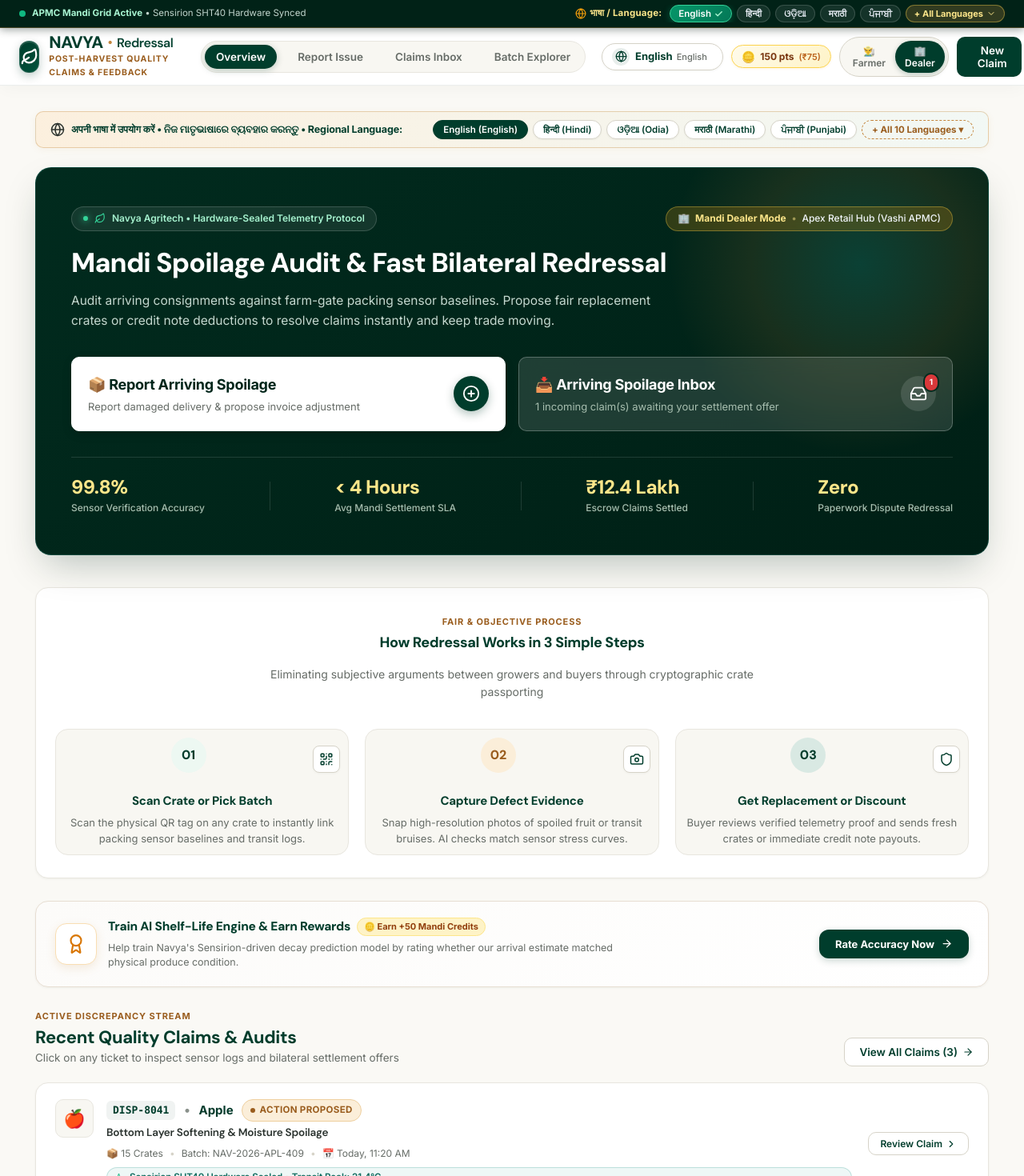
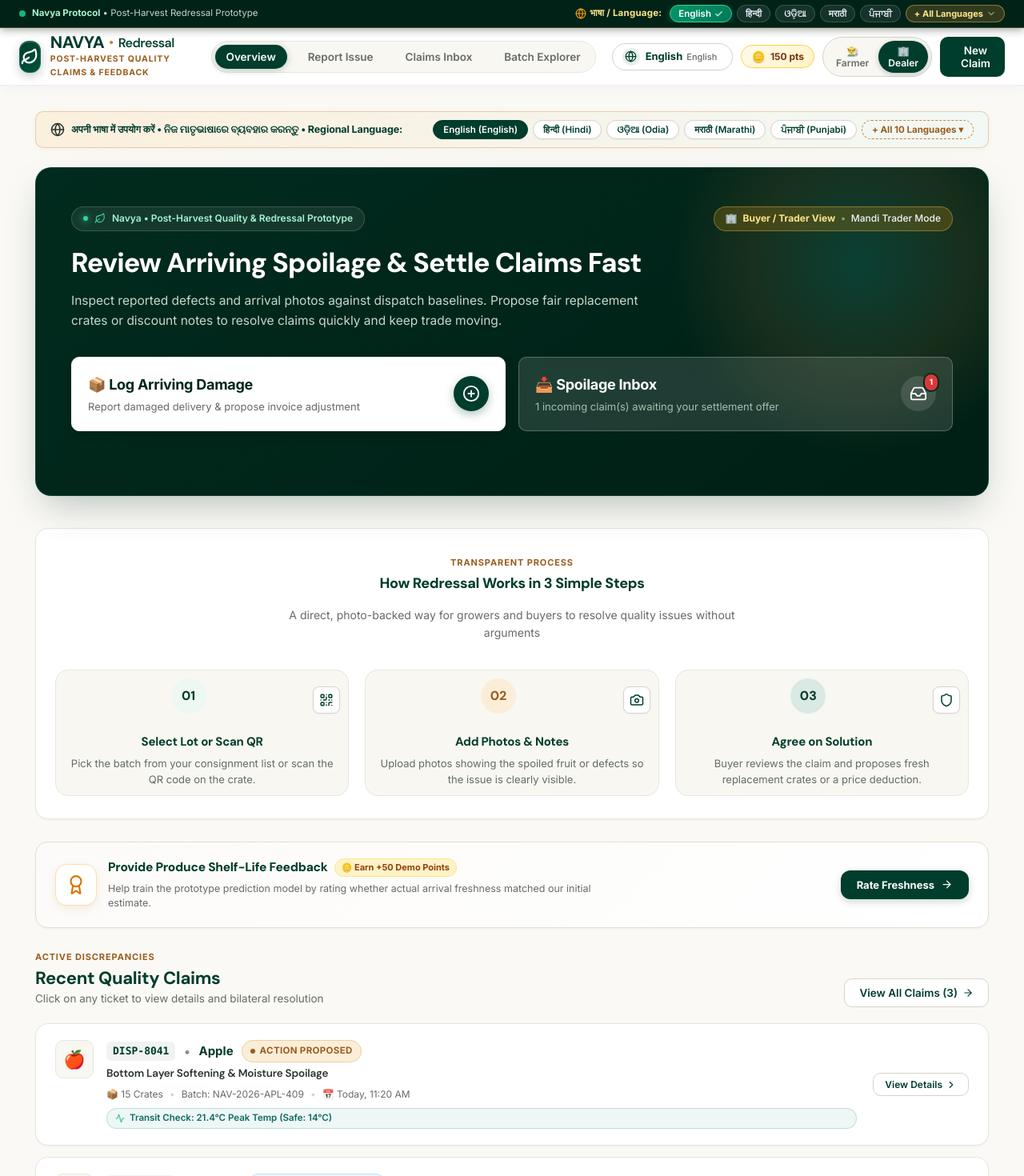
Before and after one commit to sky-ruler/navya-dispute-protocol, a React (Vite) app: page / in a window 1280 px wide. Shown: the top 1470 px of the page at 80% size. Built offline with nearby package versions, Linux system fonts and the light colour scheme.

Commit message:
chore: remove exaggerated claims and simplify terminology for prototype demo

```diff
--- a/src/components/common/Footer.jsx
+++ b/src/components/common/Footer.jsx
@@ -24,11 +24,11 @@
         <div style={{ display: 'flex', alignItems: 'center', gap: '24px', fontSize: '12.5px', flexWrap: 'wrap' }}>
           <span style={{ display: 'flex', alignItems: 'center', gap: '6px', color: 'var(--text-muted)' }}>
             <Shield size={14} color="var(--navya-forest-800)" />
-            Verifiable SGP30/SHT31 Sensor Audit
+            Photo-Backed Defect Evidence
           </span>
           <span style={{ display: 'flex', alignItems: 'center', gap: '6px', color: 'var(--text-muted)' }}>
             <Award size={14} color="var(--navya-bronze)" />
-            Bilateral Trust & Escrow Guarantee
+            Bilateral Redressal Protocol
           </span>
           <a
             href="https://github.com/sky-ruler/navya-dispute-protocol"
--- a/src/components/common/Navbar.jsx
+++ b/src/components/common/Navbar.jsx
@@ -94,7 +94,6 @@
           >
             <span className="points-coin">🪙</span>
             <span className="points-val">{userPoints} pts</span>
-            <span className="points-credit">(₹{Math.floor(userPoints / 2)})</span>
           </button>
 
           {/* Bilateral Role Switcher */}
--- a/src/components/common/RewardsBalanceModal.jsx
+++ b/src/components/common/RewardsBalanceModal.jsx
@@ -98,7 +98,7 @@
                 {userPoints} <span style={{ fontSize: '16px', fontWeight: 600, color: '#fcd34d' }}>Points</span>
               </div>
               <div style={{ fontSize: '12.5px', color: '#dcefdc', marginTop: '3px', fontWeight: 500 }}>
-                ≈ ₹{inrValue} Mandi Scan Discount Credit
+                ≈ Redeemable Discount Credits
               </div>
             </div>
 
@@ -142,7 +142,7 @@
                   </span>
                 </div>
                 <p style={{ fontSize: '12px', color: 'var(--text-muted)', lineHeight: 1.45, margin: '0 0 12px 0' }}>
-                  Convert your available {userPoints} points into an instant ₹{inrValue} discount voucher applicable towards digital lot passports, chemical testing, or sensor scans at any partner APMC mandi.
+                  Convert your available {userPoints} points into a discount voucher applicable towards digital lot passports or quality testing at partner mandis.
                 </p>
 
                 <button
@@ -161,7 +161,7 @@
                   }}
                 >
                   <Gift size={15} />
-                  <span>Redeem Now (₹{inrValue} Voucher)</span>
+                  <span>Redeem Now ({userPoints} Points)</span>
                 </button>
               </div>
             ) : (
@@ -180,7 +180,7 @@
                     borderRadius: '12px',
                     border: '1px solid #a7f3d0'
                   }}>
-                    Value: ₹{inrValue} OFF
+                    Value: {userPoints} Points Redeemed
                   </span>
                 </div>
 
@@ -216,7 +216,7 @@
                 </div>
 
                 <div style={{ fontSize: '11.5px', color: 'var(--text-muted)', lineHeight: 1.4 }}>
-                  Use this promo code at checkout on the main Navya website (<strong>navya.agritech</strong>) to deduct ₹{inrValue} from your next produce scan invoice.
+                  Use this promo code on the Navya platform to avail your discount on your next produce quality check.
                 </div>
               </div>
             )}
--- a/src/components/common/TopUtilityBar.jsx
+++ b/src/components/common/TopUtilityBar.jsx
@@ -20,11 +20,11 @@
   return (
     <div className="top-utility-bar notranslate" translate="no">
       <div className="top-utility-inner notranslate" translate="no">
-        {/* Left: Hardware Sensor & APMC Telemetry Sync Status */}
+        {/* Left: Prototype Status Badge */}
         <div className="telemetry-status-strip notranslate" translate="no">
           <span className="live-pulse-dot" />
           <span className="telemetry-status-text">
-            <strong>APMC Mandi Grid Active</strong> • Sensirion SHT40 Hardware Synced
+            <strong>Navya Protocol</strong> • Post-Harvest Redressal Prototype
           </span>
         </div>
 
--- a/src/components/filing/QrScannerModal.jsx
+++ b/src/components/filing/QrScannerModal.jsx
@@ -417,7 +417,7 @@
                     {feedMode === 'camera' ? 'Align Physical Crate QR in Box' : 'Simulated Mandi Crate Tracking'}
                   </div>
                   <div style={{ fontSize: '11.5px', color: '#a7f3d0' }}>
-                    Scanning for Navya SHA-256 cryptographic lot passport...
+                    Scanning for Navya lot passport...
                   </div>
                 </div>
 
@@ -449,7 +449,7 @@
                   {scannedResult?.crop} ({scannedResult?.variety}) • {scannedResult?.certifiedGrade} (Score: {scannedResult?.farmGateScore}/100)
                 </div>
                 <div style={{ fontSize: '11px', color: '#94a3b8', marginTop: '6px' }}>
-                  Applying cryptographic passport to complaint form...
+                  Applying lot passport to complaint form...
                 </div>
               </div>
             )}
--- a/src/components/redressal/FeedbackModal.jsx
+++ b/src/components/redressal/FeedbackModal.jsx
@@ -117,7 +117,7 @@
             }}>
               <ShieldCheck size={18} color="var(--navya-success)" style={{ flexShrink: 0, marginTop: '1px' }} />
               <span>
-                By submitting, both parties agree to mark Ticket #{dispute.id} as <strong>Officially Resolved</strong> with immutable telemetry ledger entry.
+                By submitting, both parties agree to mark Ticket #{dispute.id} as <strong>Officially Resolved</strong>. This resolution will be recorded in the system.
               </span>
             </div>
           </div>
--- a/src/pages/BatchExplorerPage.jsx
+++ b/src/pages/BatchExplorerPage.jsx
@@ -16,9 +16,9 @@
     <div className="batch-explorer-container">
       <div className="section-header">
         <div>
-          <h1 className="section-title">Navya Produce Batch Explorer</h1>
+          <h1 className="section-title">Produce Batch Explorer</h1>
           <p className="section-desc">
-            Cryptographically registered produce batches with immutable sensor baselines and checkpoints
+            Consignment lots registered with dispatch sensor checks and transit checkpoints
           </p>
         </div>
 
@@ -73,13 +73,13 @@
                   📡 Navya Mobile Scanner v2.1
                 </span>
                 <span className="batch-telemetry-hw-label">
-                  Sensirion Hardware Suite
+                  Sensor Readings
                 </span>
               </div>
 
               <div className="batch-telemetry-grid">
                 <div>
-                  <span className="batch-telemetry-metric">SGP30 TVOC</span>
+                  <span className="batch-telemetry-metric">TVOC Gas</span>
                   <strong className="batch-telemetry-value">{b.initialTelemetry.tvoc_ppb} ppb</strong>
                 </div>
                 <div>
@@ -87,7 +87,7 @@
                   <strong className="batch-telemetry-value">{b.initialTelemetry.eco2_ppm} ppm</strong>
                 </div>
                 <div>
-                  <span className="batch-telemetry-metric">SHT31 Thermal</span>
+                  <span className="batch-telemetry-metric">Temperature</span>
                   <strong className="batch-telemetry-value">{b.initialTelemetry.temp_c}°C / {b.initialTelemetry.humidity_rh}% RH</strong>
                 </div>
                 <div>
--- a/src/pages/HomePage.jsx
+++ b/src/pages/HomePage.jsx
@@ -68,7 +68,7 @@
         </div>
       </section>
 
-      {/* Editorial Luxury Hero Section */}
+      {/* Editorial Clean Hero Section */}
       <section className="hero-banner">
         <div className="hero-ambient-glow" />
 
@@ -76,33 +76,31 @@
           <div className="hero-pill">
             <span className="hero-pill-pulse" />
             <Leaf size={14} className="hero-pill-icon" />
-            <span>Navya Agritech • Hardware-Sealed Telemetry Protocol</span>
+            <span>Navya • Post-Harvest Quality & Redressal Prototype</span>
           </div>
 
           <div className={`hero-role-badge ${activeRole === 'FARMER' ? 'hero-role-badge--farmer' : 'hero-role-badge--dealer'}`}>
             <span className="hero-role-icon">{activeRole === 'FARMER' ? '👨‍🌾' : '🏢'}</span>
             <span className="hero-role-name">
-              {activeRole === 'FARMER' ? 'Farmer Mode' : 'Mandi Dealer Mode'}
+              {activeRole === 'FARMER' ? 'Farmer View' : 'Buyer / Trader View'}
             </span>
             <span className="hero-role-divider">•</span>
             <span className="hero-role-detail">
-              {activeRole === 'FARMER'
-                ? 'Kisan Sambal Sahakari (Nashik)'
-                : 'Apex Retail Hub (Vashi APMC)'}
+              {activeRole === 'FARMER' ? 'Grower Mode' : 'Mandi Trader Mode'}
             </span>
           </div>
         </div>
 
         <h1 className="hero-title">
           {activeRole === 'FARMER'
-            ? 'Protect Produce Value with Verifiable Transit Telemetry'
-            : 'Mandi Spoilage Audit & Fast Bilateral Redressal'}
+            ? 'Fair Resolution for Damaged or Spoiled Produce'
+            : 'Review Arriving Spoilage & Settle Claims Fast'}
         </h1>
 
         <p className="hero-subtitle">
           {activeRole === 'FARMER'
-            ? 'Report transit heat abuse, rotting crates, or unfair payment cuts. Backed by Sensirion sensor logs, receive fresh replacement crates or instant credit notes directly from buyers.'
-            : 'Audit arriving consignments against farm-gate packing sensor baselines. Propose fair replacement crates or credit note deductions to resolve claims instantly and keep trade moving.'}
+            ? 'Report transit heat abuse, rotting crates, or crushed fruit with photos. Work directly with your buyer to agree on fresh replacement crates or invoice adjustments without friction.'
+            : 'Inspect reported defects and arrival photos against dispatch baselines. Propose fair replacement crates or discount notes to resolve claims quickly and keep trade moving.'}
         </p>
 
         {/* Big Dual Core Action Cards */}
@@ -115,7 +113,7 @@
           >
             <div className="hero-action-text-col">
               <div className="hero-action-title">
-                {activeRole === 'FARMER' ? '🌿 File Quality Claim' : '📦 Report Arriving Spoilage'}
+                {activeRole === 'FARMER' ? '🌿 Report Produce Issue' : '📦 Log Arriving Damage'}
               </div>
               <div className="hero-action-desc">
                 {activeRole === 'FARMER'
@@ -136,7 +134,7 @@
           >
             <div className="hero-action-text-col">
               <div className="hero-action-title">
-                {activeRole === 'FARMER' ? '📋 My Filed Claims' : '📥 Arriving Spoilage Inbox'}
+                {activeRole === 'FARMER' ? '📋 My Claims' : '📥 Spoilage Inbox'}
               </div>
               <div className="hero-action-desc">
                 {activeRole === 'FARMER'
@@ -150,40 +148,17 @@
             </div>
           </div>
         </div>
-
-        {/* Institutional Trust Metrics Strip */}
-        <div className="hero-metrics-strip">
-          <div className="hero-metric-item">
-            <span className="hero-metric-val">99.8%</span>
-            <span className="hero-metric-lbl">Sensor Verification Accuracy</span>
-          </div>
-          <div className="hero-metric-divider" />
-          <div className="hero-metric-item">
-            <span className="hero-metric-val">&lt; 4 Hours</span>
-            <span className="hero-metric-lbl">Avg Mandi Settlement SLA</span>
-          </div>
-          <div className="hero-metric-divider" />
-          <div className="hero-metric-item">
-            <span className="hero-metric-val">₹12.4 Lakh</span>
-            <span className="hero-metric-lbl">Escrow Claims Settled</span>
-          </div>
-          <div className="hero-metric-divider" />
-          <div className="hero-metric-item">
-            <span className="hero-metric-val">Zero</span>
-            <span className="hero-metric-lbl">Paperwork Dispute Redressal</span>
-          </div>
-        </div>
       </section>
 
       {/* How It Works (In 3 Simple Steps) */}
       <section className="steps-section">
         <div className="steps-header">
-          <span className="steps-eyebrow">Fair & Objective Process</span>
+          <span className="steps-eyebrow">Transparent Process</span>
           <h2 className="steps-section-title">
             How Redressal Works in 3 Simple Steps
           </h2>
           <p className="steps-section-desc">
-            Eliminating subjective arguments between growers and buyers through cryptographic crate passporting
+            A direct, photo-backed way for growers and buyers to resolve quality issues without arguments
           </p>
         </div>
 
@@ -195,9 +170,9 @@
                 <QrCode size={18} />
               </div>
             </div>
-            <h3 className="step-title">Scan Crate or Pick Batch</h3>
+            <h3 className="step-title">Select Lot or Scan QR</h3>
             <p className="step-desc">
-              Scan the physical QR tag on any crate to instantly link packing sensor baselines and transit logs.
+              Pick the batch from your consignment list or scan the QR code on the crate.
             </p>
           </div>
 
@@ -208,9 +183,9 @@
                 <Camera size={18} />
               </div>
             </div>
-            <h3 className="step-title">Capture Defect Evidence</h3>
+            <h3 className="step-title">Add Photos & Notes</h3>
             <p className="step-desc">
-              Snap high-resolution photos of spoiled fruit or transit bruises. AI checks match sensor stress curves.
+              Upload photos showing the spoiled fruit or defects so the issue is clearly visible.
             </p>
           </div>
 
@@ -221,15 +196,15 @@
                 <Shield size={18} />
               </div>
             </div>
-            <h3 className="step-title">Get Replacement or Discount</h3>
+            <h3 className="step-title">Agree on Solution</h3>
             <p className="step-desc">
-              Buyer reviews verified telemetry proof and sends fresh crates or immediate credit note payouts.
+              Buyer reviews the claim and proposes fresh replacement crates or a price deduction.
             </p>
           </div>
         </div>
       </section>
 
-      {/* AI Shelf-Life Accuracy CTA Banner */}
+      {/* Ground-Truth Feedback CTA Banner */}
       <section className="rate-cta-banner">
         <div className="rate-cta-content">
           <div className="rate-cta-icon-box">
@@ -238,14 +213,14 @@
           <div className="rate-cta-text-group">
             <div className="rate-cta-title-row">
               <h3 className="rate-cta-title">
-                Train AI Shelf-Life Engine & Earn Rewards
+                Provide Produce Shelf-Life Feedback
               </h3>
               <span className="rate-cta-badge">
-                🪙 Earn +50 Mandi Credits
+                🪙 Earn +50 Demo Points
               </span>
             </div>
             <p className="rate-cta-desc">
-              Help train Navya's Sensirion-driven decay prediction model by rating whether our arrival estimate matched physical produce condition.
+              Help train the prototype prediction model by rating whether actual arrival freshness matched our initial estimate.
             </p>
           </div>
         </div>
@@ -255,7 +230,7 @@
           className="btn-primary rate-cta-btn"
           onClick={() => onOpenRateModal && onOpenRateModal()}
         >
-          <span>Rate Accuracy Now</span>
+          <span>Rate Freshness</span>
           <ArrowRight size={15} />
         </button>
       </section>
@@ -264,9 +239,9 @@
       <section className="recent-issues-section">
         <div className="section-header">
           <div>
-            <div className="section-eyebrow">Active Discrepancy Stream</div>
-            <h2 className="section-title">Recent Quality Claims & Audits</h2>
-            <p className="section-desc">Click on any ticket to inspect sensor logs and bilateral settlement offers</p>
+            <div className="section-eyebrow">Active Discrepancies</div>
+            <h2 className="section-title">Recent Quality Claims</h2>
+            <p className="section-desc">Click on any ticket to view details and bilateral resolution</p>
           </div>
           <button className="btn-secondary view-all-btn" onClick={() => setCurrentView('inbox')}>
             <span>View All Claims ({disputes.length})</span>
@@ -308,17 +283,17 @@
                     <span className="dispute-meta-date">📅 {d.filingDate}</span>
                   </div>
 
-                  {/* Hardware Telemetry Preview Pill */}
+                  {/* Grounded Transit Check Pill */}
                   <div className="dispute-sensor-pill">
                     <Activity size={12} className="dispute-sensor-icon" />
-                    <span>Sensirion SHT40 Hardware Sealed • Transit Peak: 21.4°C</span>
+                    <span>Transit Check: 21.4°C Peak Temp (Safe: 14°C)</span>
                   </div>
                 </div>
               </div>
 
               <div className="dispute-action-col">
                 <button className="btn-secondary dispute-view-btn">
-                  <span>Review Claim</span>
+                  <span>View Details</span>
                   <ChevronRight size={14} />
                 </button>
               </div>
--- a/src/services/reportParser.js
+++ b/src/services/reportParser.js
@@ -98,7 +98,7 @@
     label: "📄 Navya_Inspection_Apple_409.json",
     batchId: "NAV-2026-APL-409",
     crop: "Apple (Royal Delicious)",
-    details: "Grade A • SGP30 TVOC: 125 ppb • SHT31: 16.5°C"
+    details: "Grade A • TVOC: 125 ppb • Temp: 16.5°C"
   },
   {
     id: "sample_mango_report",
```
Also changed, not shown: src/components/filing/TelemetryComparison.jsx (+16 -27 lines), src/components/redressal/RatePredictionModal.jsx (+6 -6 lines).
